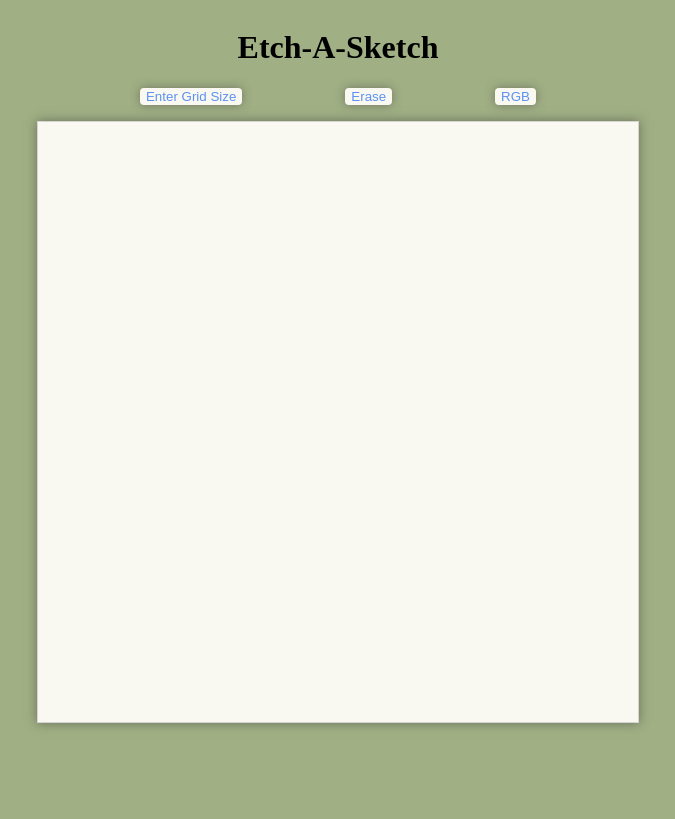
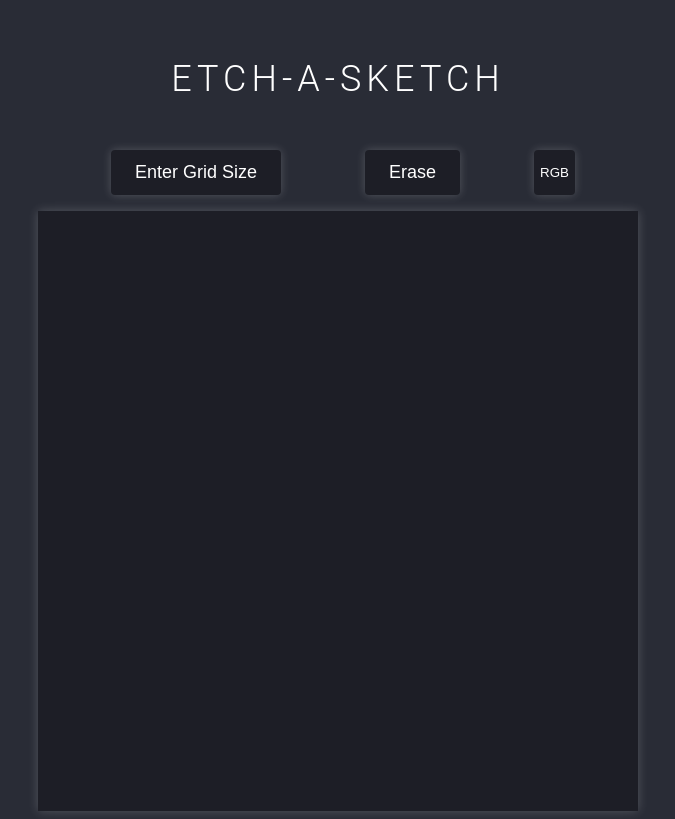
Before and after one commit to Mojo213/Etch-a-Sketch, a plain HTML site: page index.html in a window 1280 px wide. Shown: the whole page, without its empty margins (302-977 px from the left). Drawn offline with Linux system fonts and the light colour scheme.

Commit message:
Change theme, add interactivity.

```diff
--- a/style.css
+++ b/style.css
@@ -2,46 +2,89 @@ body {
     display: flex;
     flex-direction: column;
     align-items: center;
-    background-color: #A0AF84;
+    background-color: #292c36;
+    color: #fff;
 
   }
 
   #container {
     color: blue;
     background: rgb(255, 255, 255);
-    border: solid rgb(213, 211, 211) 1px;
+    border: none;
     display: flex;
     width: 600px;
     height: 600px;
     display: grid;
     z-index: 100;
-    box-shadow: 0px 0px 10px rgba(49, 47, 47, 0.5);
-    background-color: rgb(249, 249, 241);;
-  }
-
-  .box {
+    box-shadow: 0px 0px 10px rgba(255, 255, 255, 0.2);
     background-color: rgb(249, 249, 241);
   }
 
+  .inactive {
+    background-color: #1d1e26;
+    border: none;
+  }
+
   .active {
-    background-color: rgb(0, 0, 0);
+    background-color: #fff;
   }
+
+.rgb {
+  background-color: #FF69B4;
+
+}
 
   .btnContain {
     margin-bottom: 16px;
     display: flex;
     justify-content: space-evenly;
     width: 602px;
+    background-color: #292c36;
   }
 
   h1{
-    color: rgb(0, 0, 0);
+    color: #fff;
+    font-family: 'Roboto', sans-serif;
+    font-weight: 300;
+    letter-spacing: 5px;
+    text-transform: uppercase;
+    font-size: 36px;
+    margin-top: 50px;
+    margin-bottom: 50px;
+    text-align: center;
+
   }
 
   button{
-    color: rgb(93, 145, 243);
-    background-color: rgb(249, 249, 241);
+    color: #fff;
+    background-color: #1d1e26;
     box-shadow: 0px 0px 10px rgba(67, 64, 64, 0.5);
-    border: 0;
+    border: none;
     border-radius: 4px;
+    box-shadow: 0px 0px 10px rgba(255, 255, 255, 0.2);
+
   }
+
+  .gridsize, .erase {
+    font-size: 18px;
+    padding: 12px 24px;
+    margin: 0 10px;
+}
+
+  .gridsize:hover, .erase:hover, .color:hover {
+  background-color: #fff;
+  color: #292c36;
+  cursor: pointer;
+}
+
+.gridsize:active, .erase:active, .color:active, .rgb:active {
+  transform: translateY(2px);
+  box-shadow: none;
+}
+
+ @media only screen and (max-width: 600px) {
+  #container {
+    width: 90%;
+    height: 90%;
+  }
+}
```
